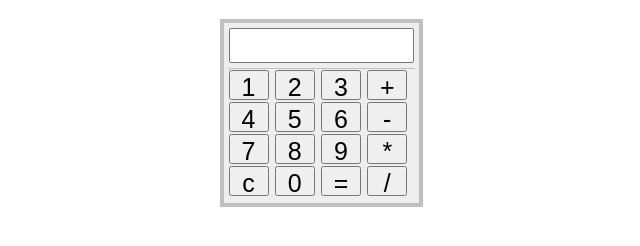
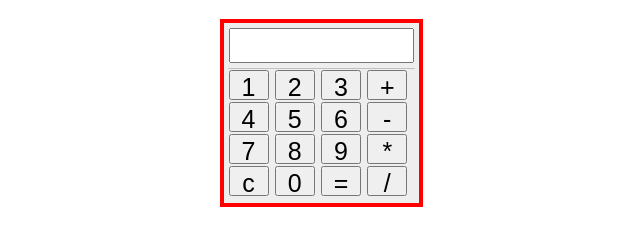
Before and after one commit to PrepareEbalo/Calculator, a plain HTML site: page РГЗ/index.html in a window 1280 px wide. Shown: the part 106-352 px from the top of the page, without its empty margins (319-959 px from the left). Drawn offline with Linux system fonts and the light colour scheme.

Commit message:
Change the border color

```diff
--- a/РГЗ/css/style.css
+++ b/РГЗ/css/style.css
@@ -7,7 +7,7 @@ h1 {
 }
 
 #calculator table {
-    border: solid 4px silver;
+    border: solid 4px red;
     border-spacing: 4px;
     background-color: #EEE;
     margin: 0 auto;
```
